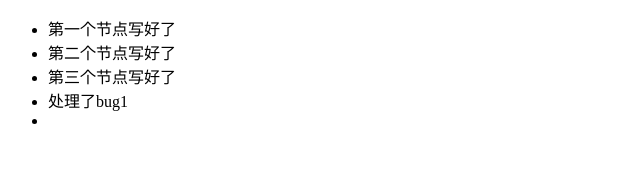
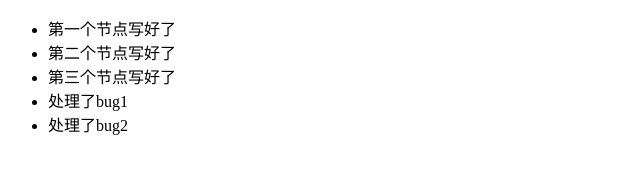
Before and after one commit to lwy2022/lwy, a plain HTML site: page index.html in a window 1280 px wide. Shown: the whole page, without its empty margins (0-640 px from the left). Drawn offline with Linux system fonts and the light colour scheme.

Commit message:
bug2-solve!

```diff
--- a/index.html
+++ b/index.html
@@ -13,7 +13,7 @@
     <li>第二个节点写好了</li>
     <li>第三个节点写好了</li>
     <li>处理了bug1</li>
-    <li></li>
+    <li>处理了bug2</li>
   </ul>
 </body>
 
```
